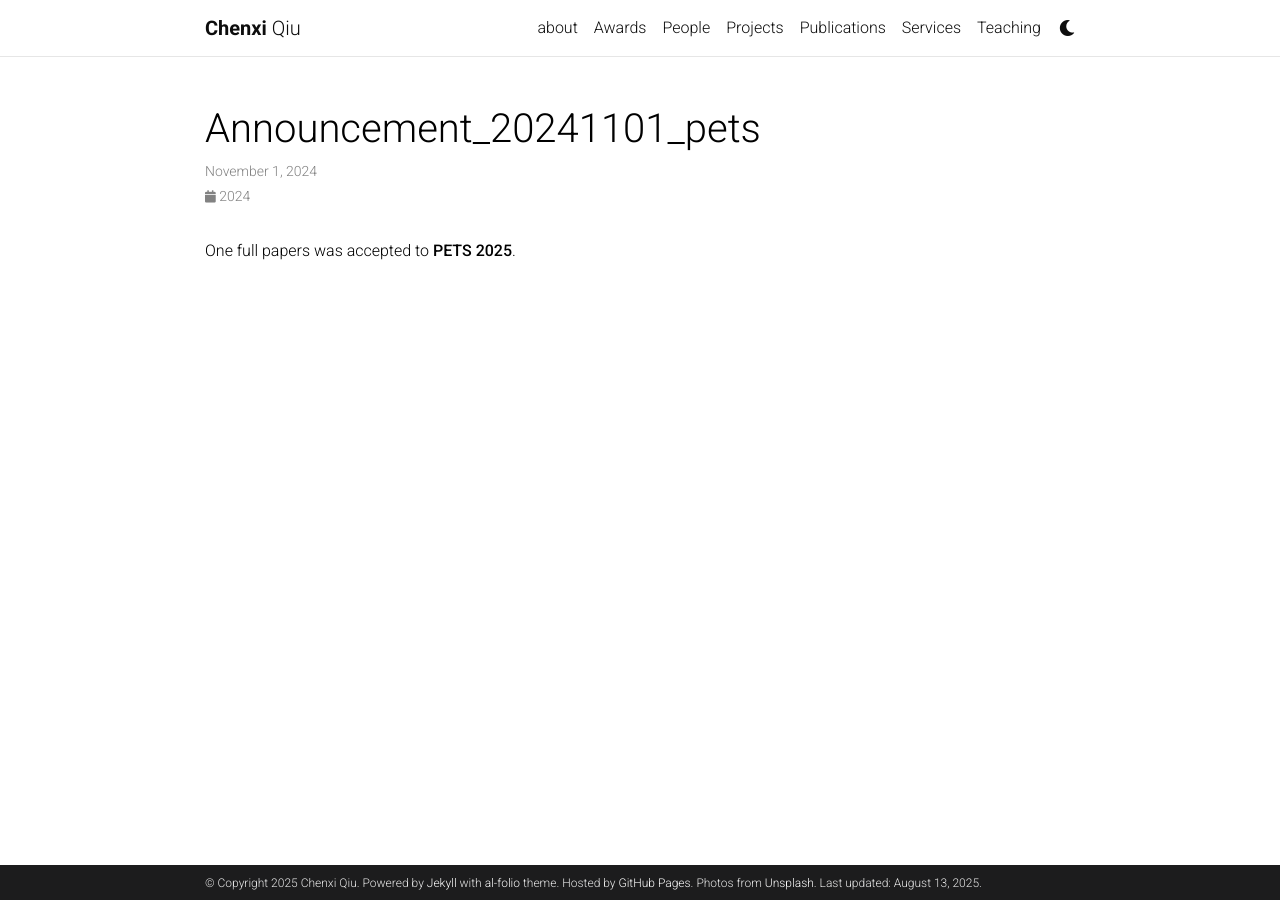
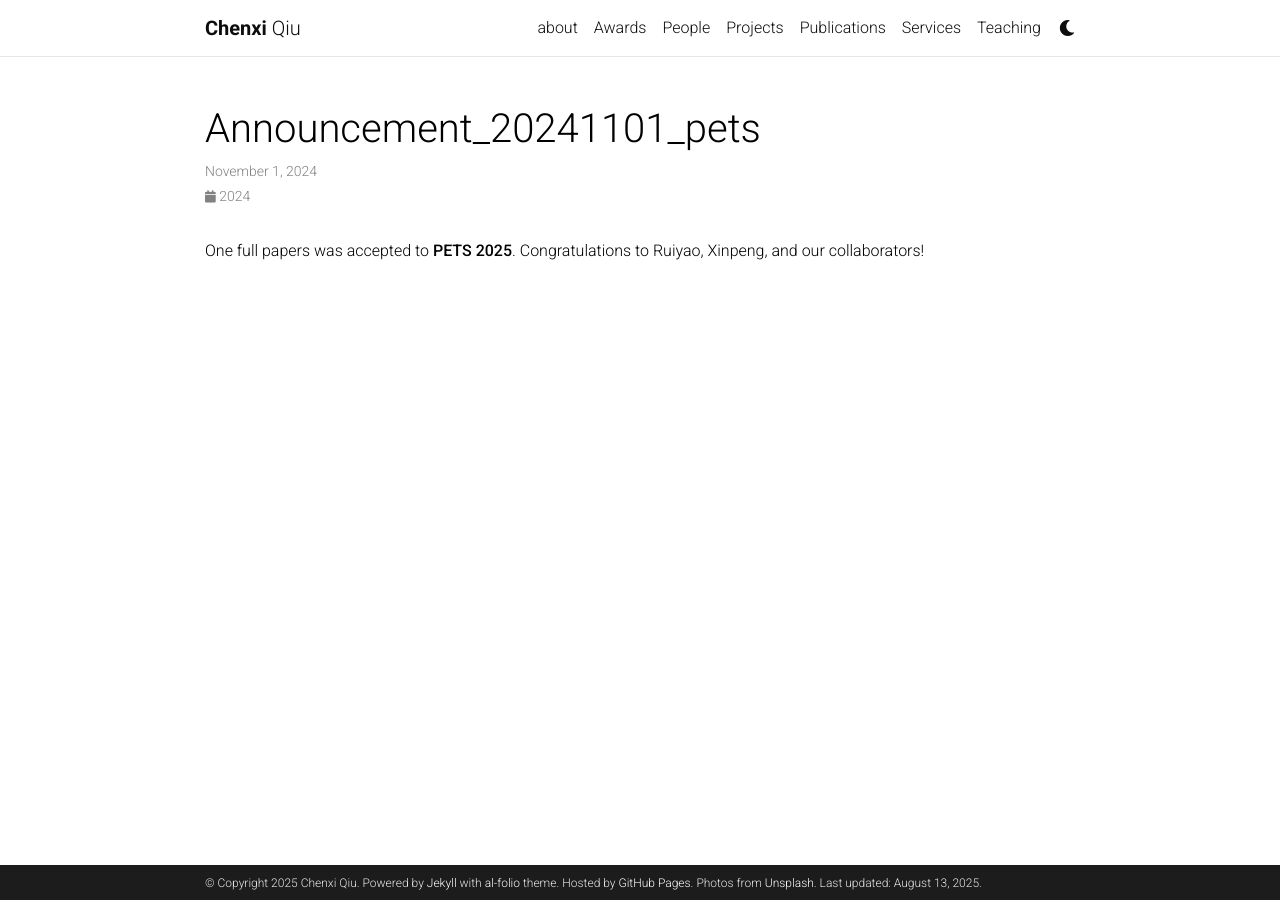
Before and after one commit to chenxiunt/chenxiunt.github.io, a Jekyll site: the page built from _news/announcement_20241101_PETS.md, in a window 1280 px wide. Built offline with Jekyll 4.4.1, drawn with Linux system fonts in a browser that asks for light colours; comment, search, counter and statistics services are not loaded; a style sheet for code colours, icons or effects is not loaded.

Commit message:
Update announcement_20241101_PETS.md

```diff
--- a/_news/announcement_20241101_PETS.md
+++ b/_news/announcement_20241101_PETS.md
@@ -4,4 +4,4 @@ date: 2024-11-01 17:59:00-0400
 inline: true
 ---
 
-One full papers was accepted to **PETS 2025**.
+One full papers was accepted to **PETS 2025**. Congratulations to Ruiyao, Xinpeng, and our collaborators!
```
